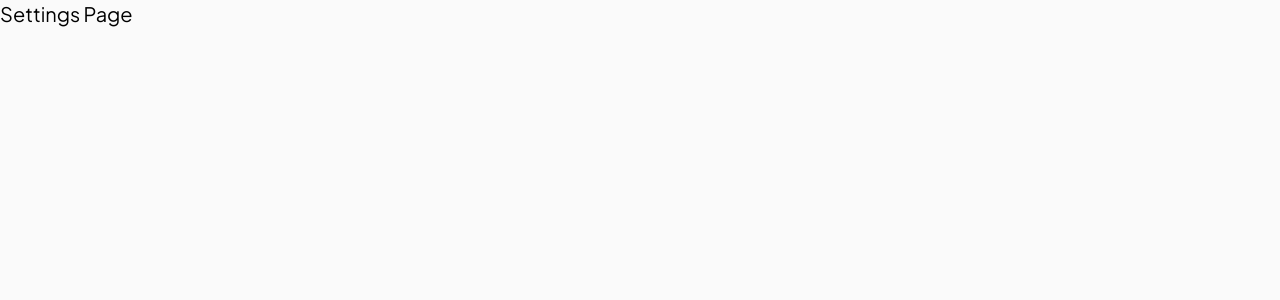
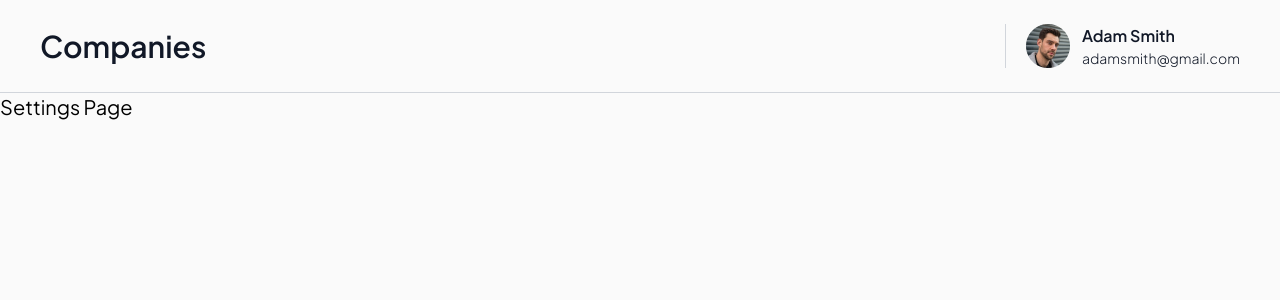
Before and after one commit to MariiaOtset/crm, a Next.js app: page /companies in a window 1280 px wide. Shown: the top 300 px of the page. Built offline with nearby package versions, Linux system fonts and the light colour scheme.

Commit message:
header added

```diff
--- a/src/app/companies/page.tsx
+++ b/src/app/companies/page.tsx
@@ -1,8 +1,14 @@
 import Header from '@/app/components/Header';
+// import { ReactNode } from 'react';
+
+// export interface PageProps {
+//   children: ReactNode;
+// }
 
 const Page = () => {
   return (
     <div>
+      <Header>Companies</Header>
       <p className="text-xl">Settings Page</p>
     </div>
   );
--- a/src/app/components/Header.tsx
+++ b/src/app/components/Header.tsx
@@ -14,7 +14,7 @@ export default function Header({ children }: HeaderProps) {
       <div className="flex gap-3">
               <Image width={44} height={44} src="/images/avatar.png" alt="avatar" />
         <div>
-          <p className="text-base	font-semibold text-gray-900">Adam Smith</p>
+          <p className="text-base font-semibold text-gray-900">Adam Smith</p>
           <p className="text-sm	font-light text-gray-900">adamsmith@gmail.com</p>
         </div>
       </div>
```
Also changed, not shown: public/images/avatar.png (added).
